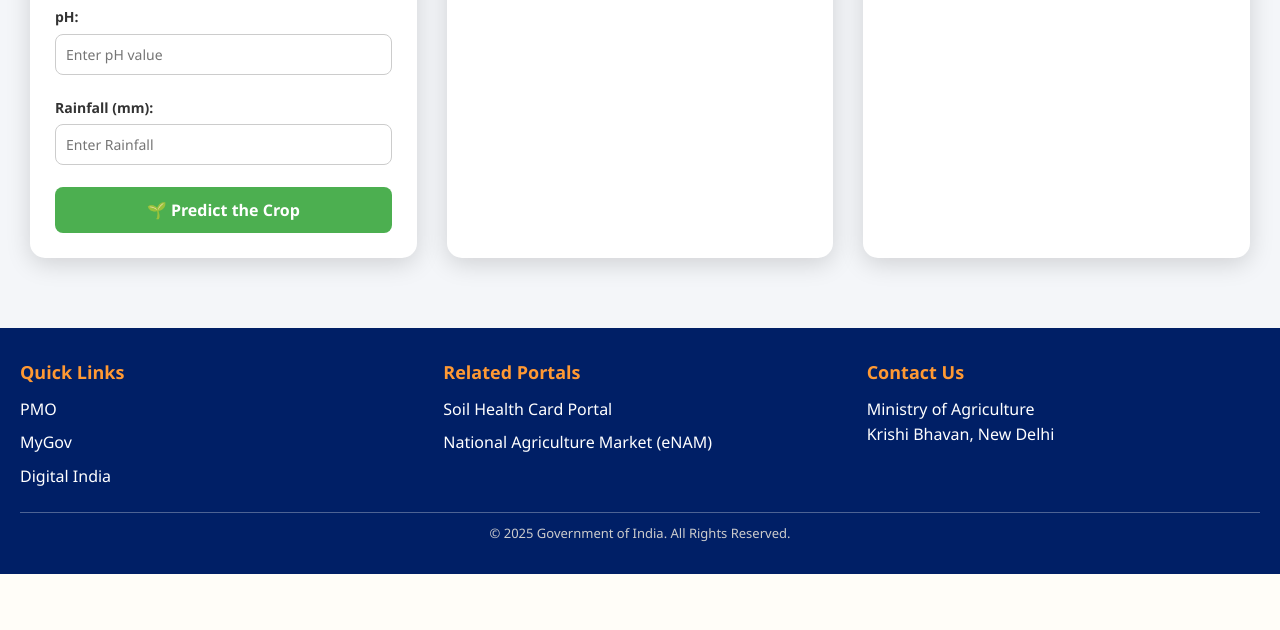
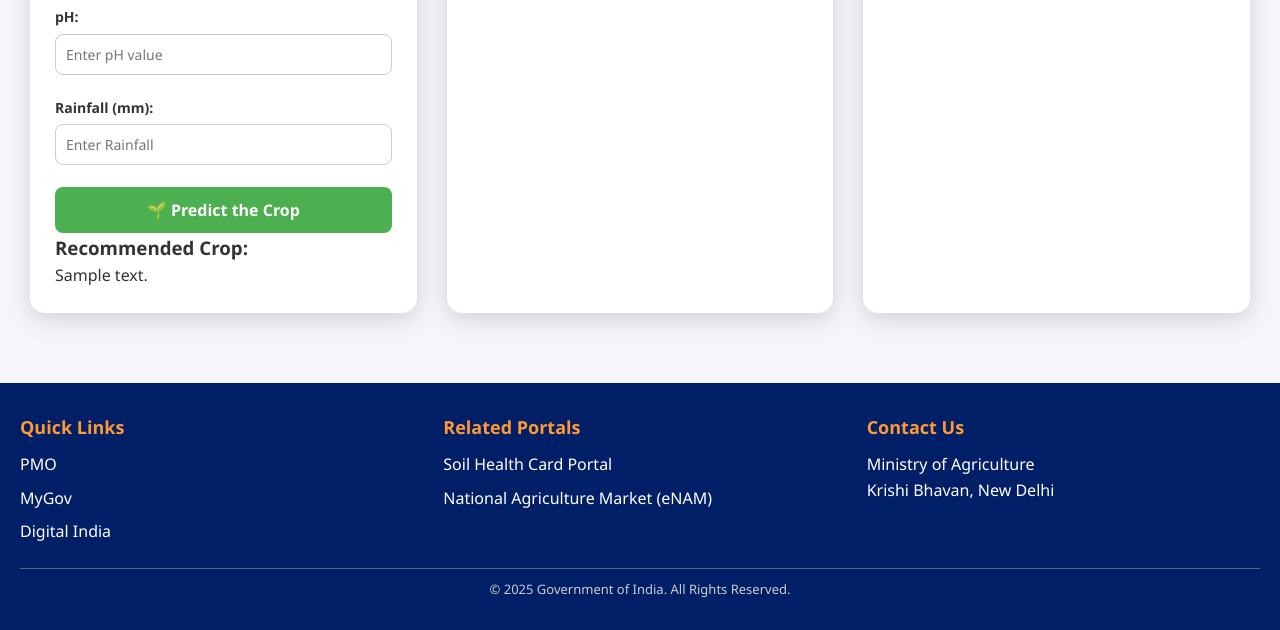
Before and after one commit to PrinceMishraMan/Crop_Recommendation_System, a Flask app: template templates/index.html in a window 1280 px wide. Shown: the part 959-1589 px from the top of the page. Before the commit the page ends 1533 px from the top, so only its background shows below. Run offline with Flask 3, Linux system fonts and the light colour scheme; the template is opened without the code that fills it: most values are stand-ins (such as "Sample title", 1, 10 or a date in 2020); parts of the project's set-up code (start-up, migrations or seed data) failed here and were passed over.

Commit message:
Update index.html
Added Prediction result for crop recommendation

```diff
--- a/templates/index.html
+++ b/templates/index.html
@@ -295,6 +295,13 @@
 
         <button type="submit">🌱 Predict the Crop</button>
       </form>
+
+      {% if prediction_text %}
+            <div class="result">
+                <h3>Recommended Crop:</h3>
+                <p>{{ prediction_text }}</p>
+            </div>
+      {% endif %}
     </div>
 
     <div class="box">
```
